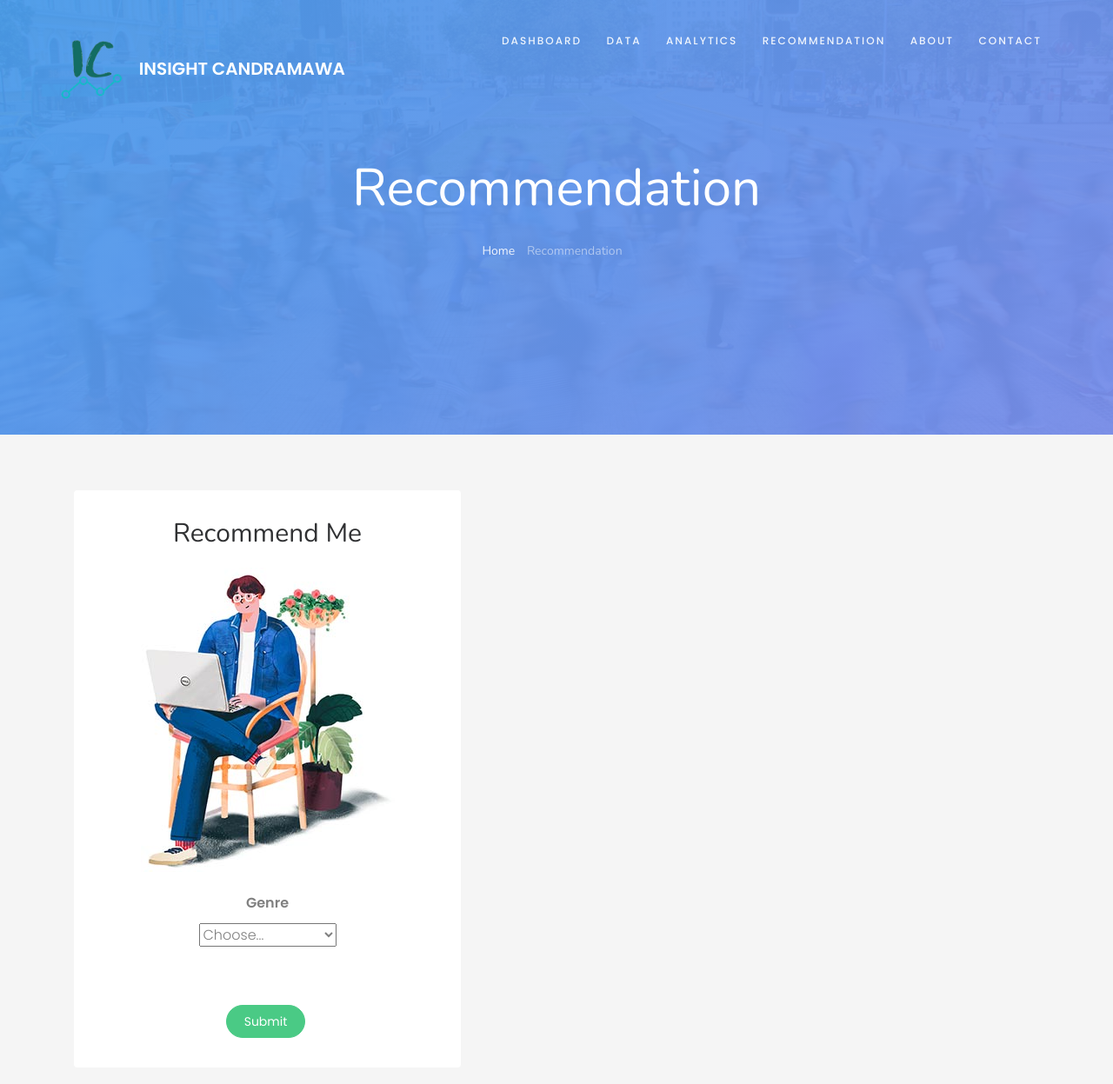
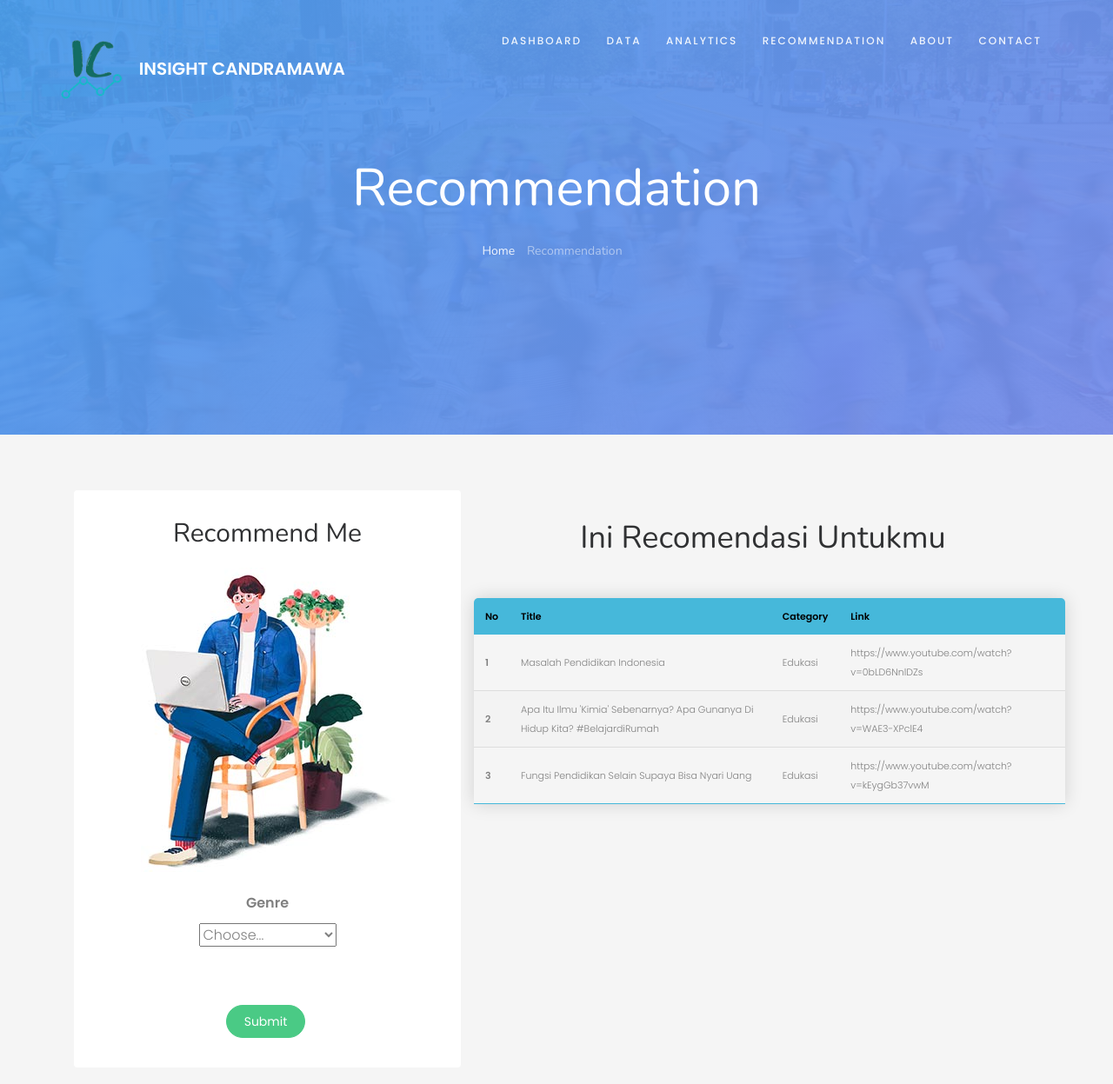
Before and after one commit to Candramawa/Anotation-Project, a PHP site: page /index.php?page=recommendation in a window 1280 px wide. Shown: the top 1247 px of the page at 87% size. Run offline with PHP 8.4, Linux system fonts and the light colour scheme; some web fonts are replaced.

Commit message:
Edit Recommendation
penambahan tabel

```diff
--- a/css/style.css
+++ b/css/style.css
@@ -1496,3 +1496,37 @@ input[type="text"] {
   font-family: "Nunito", Arial, sans-serif;
   margin-top: auto;
 }
+
+.content-table{
+  border-collapse: collapse;
+  margin: 25px 0;
+  font-size: 11px;
+  min-width: 400px;
+  border-radius: 5px 5px 0 0;
+  overflow: hidden;
+  box-shadow: 0 0 20px rgba(0, 0, 0, 0.15);
+}
+
+.content-table thead tr{
+  background-color: #46b8da;
+  color: #000000;
+  font-weight: bold;
+  text-align: center;
+}
+
+.content-table th,
+.content-table td{
+  padding: 10px 13px;
+}
+
+.content-table tbody tr{
+  border-bottom: 1px solid #dddddd;
+}
+
+.content-table tbody tr:nth-of-type(even){
+  background-color: #f3f3f3;
+}
+
+.content-table tbody tr:last-of-type{
+  border-bottom: 1px solid #46b8da;
+}
--- a/recommendation.php
+++ b/recommendation.php
@@ -76,7 +76,43 @@
 
                     </div>
                 </div>
-
+                <br>
+                <div class="judul">
+                    <center><h1>Ini Recomendasi Untukmu</h></center>
+                </div>
+                <div class="container mt-15 mb-8">
+                <table class="content-table">
+                    <thead>
+                        <tr>
+                            <th scope="col">No</th>
+                            <th scope="col">Title</th>
+                            <th scope="col">Category</th>
+                            <th scope="col">Link</th>
+                        </tr>
+                    </thead>
+                    <tbody>
+                        <tr>
+                            <th scope="col">1</th>
+                            <td scope="row">Masalah Pendidikan Indonesia</td>
+                            <td>Edukasi</td>
+                            <td>https://www.youtube.com/watch?v=0bLD6NnlDZs</td>
+                        </tr>
+                        <tr>
+                            <th scope="col">2</th>
+                            <td scope="row">Apa Itu Ilmu 'Kimia' Sebenarnya? Apa Gunanya Di Hidup Kita? #BelajardiRumah</td>
+                            <td>Edukasi</td>
+                            <td>https://www.youtube.com/watch?v=WAE3-XPclE4</td>
+                        </tr>
+                        <tr>
+                            <th scope="col">3</th>
+                            <td scope="row">Fungsi Pendidikan Selain Supaya Bisa Nyari Uang</td>
+                            <td>Edukasi</td>
+                            <td>https://www.youtube.com/watch?v=kEygGb37vwM</td>
+                        </tr>
+                    </tbody>
+                </table>
+                <br><br>
+                </div>
 
         </div>
             <br>
@@ -112,7 +148,7 @@
                     </article>
              </div>
              </section>
-<!--                <div class="col-md-4 animate-box">
+                <div class="col-md-4 animate-box">
                     <article>
                         <h2><a href="#">Building the Mention Sales Application on Unapp</a></h2>
                         <p class="admin"><span>May 12, 2018</span></p>
```
